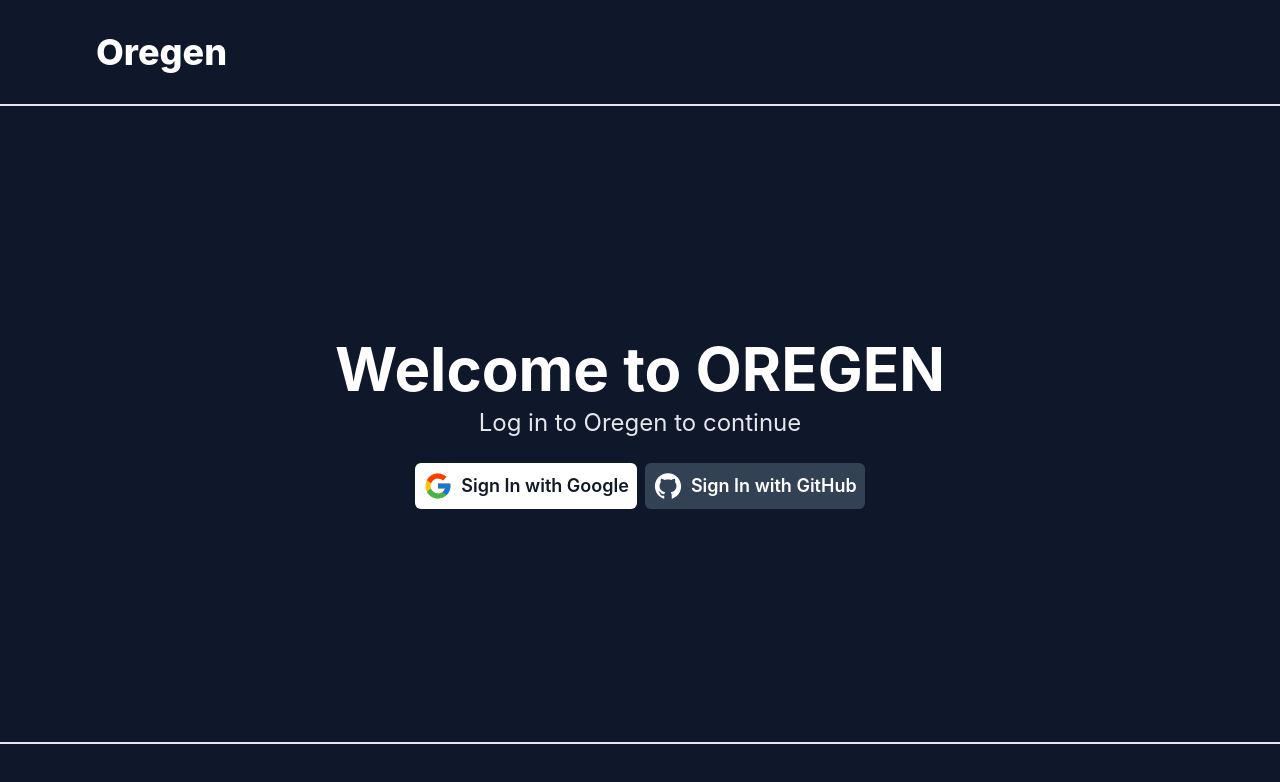
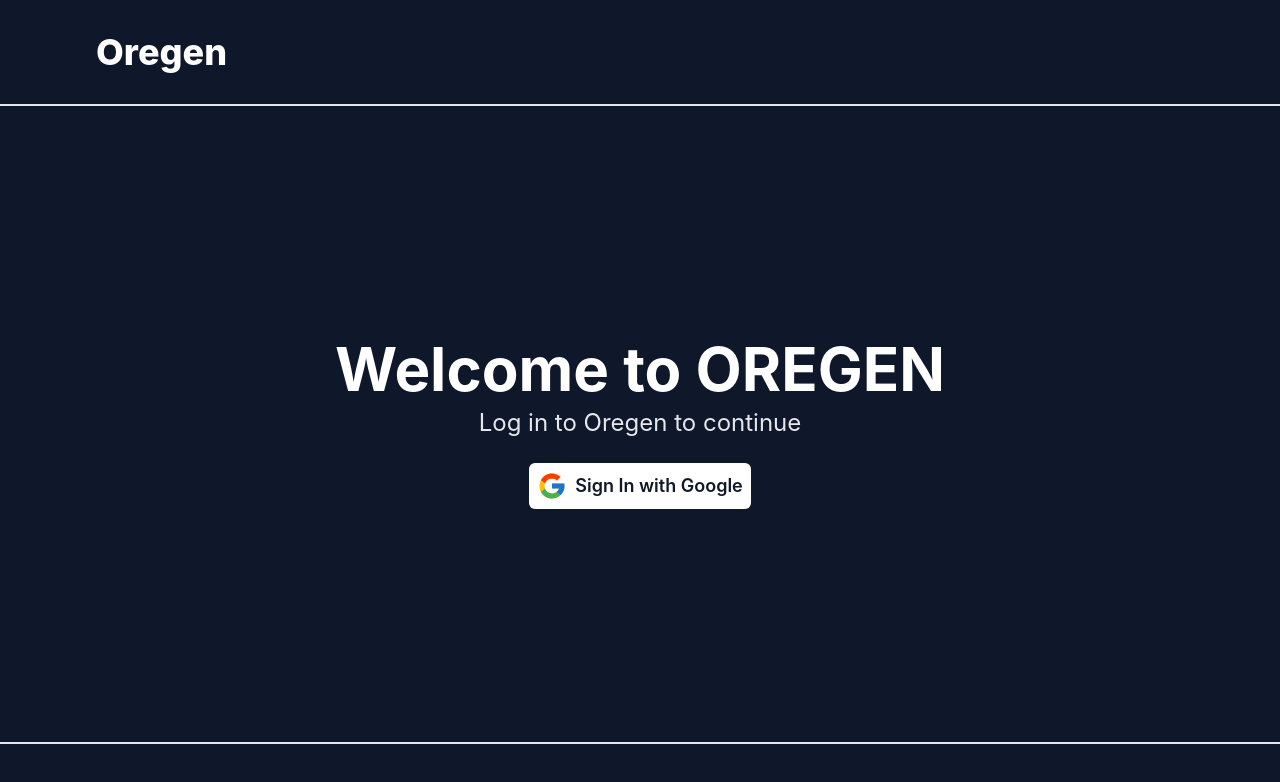
Before and after one commit to joeseffdl/ESS-Project, a Next.js app: page /login in a window 1280 px wide. Shown: the top 782 px of the page. Built offline with nearby package versions, Linux system fonts and the light colour scheme; no server answers.

Commit message:
Removed github auth

```diff
--- a/pages/index.jsx
+++ b/pages/index.jsx
@@ -42,7 +42,6 @@ export default function Home() {
               ].map((landing) => {
                 return (
                   <div className="h-full flex justify-center items-center relative" key={landing.name}>
-                    {/* <Image src={`/${landing.image}.jpg`} fill alt={`${landing.name} image`} className="object-cover lg:rounded-br-full lg:rounded-bl-full lg:pb-10" /> */}
                     <div className="w-full h-full bg-gradient-to-b from-primary-focus to-secondary-focus lg:rounded-br-full lg:rounded-bl-full lg:mb-10"></div>
                   </div>
                 )
--- a/pages/login/index.jsx
+++ b/pages/login/index.jsx
@@ -1,9 +1,9 @@
-import { GithubAuthProvider, GoogleAuthProvider, signInWithPopup } from "firebase/auth"
+import { GoogleAuthProvider, signInWithPopup } from "firebase/auth"
 import Link from "next/link"
 import { useRouter } from "next/router"
 import { useEffect, useState } from "react"
 import { useAuthState } from "react-firebase-hooks/auth"
-import { AiOutlineClose, AiOutlineGithub, AiOutlineMenu } from 'react-icons/ai'
+import { AiOutlineClose, AiOutlineMenu } from 'react-icons/ai'
 import { FcGoogle } from "react-icons/fc"
 import { toast } from "react-toastify"
 import { auth } from "../../utils/firebase"
@@ -31,18 +31,6 @@ function Login({ defaultUser = {} }) {
         }
         catch (err) {
             toast.error("There was an error while signing in with your Google account ☹️")
-            console.log(err)
-        }
-    }
-
-    // Sign in with Google
-    const githubProvider = new GithubAuthProvider()
-    const GitHubLogin = async () => {
-        try {
-            const result = await signInWithPopup(auth, githubProvider)
-        }
-        catch (err) {
-            toast.error("There was an error while signing in with your GitHub account ☹️")
             console.log(err)
         }
     }
@@ -91,25 +79,14 @@ function Login({ defaultUser = {} }) {
 
                         <div className="w-full flex flex-col gap-2 justify-center items-center
                             md:flex-row">
-                            <div>
-                                <div className="flex justify-center items-center w-fit" >
-                                    <button onClick={GoogleLogin} className="w-full flex items-center justify-center font-semibold text-sm md:text-lg p-2 rounded-md bg-white text-gray-900 ">
-                                        <FcGoogle className="text-2xl md:text-3xl mr-2" />
-                                        Sign In with Google
-                                    </button>
-                                </div>
-                            </div>
-                            <div>
-                                <div className="flex justify-center items-center w-fit" >
-                                    <button onClick={GitHubLogin} className="w-full flex items-center justify-center font-semibold text-sm md:text-lg p-2 rounded-md bg-slate-700 border-slate-700 text-white">
-                                        <AiOutlineGithub className="text-2xl md:text-3xl mr-2" />
-                                        Sign In with GitHub
-                                    </button>
-                                </div>
+                            <div className="flex justify-center items-center w-fit" >
+                                <button onClick={GoogleLogin} className="w-full flex items-center justify-center font-semibold text-sm md:text-lg p-2 rounded-md bg-white text-gray-900 ">
+                                    <FcGoogle className="text-2xl md:text-3xl mr-2" />
+                                    Sign In with Google
+                                </button>
                             </div>
                         </div>
                     </div>
-
                 </div>
             </section>
         </main>
```
